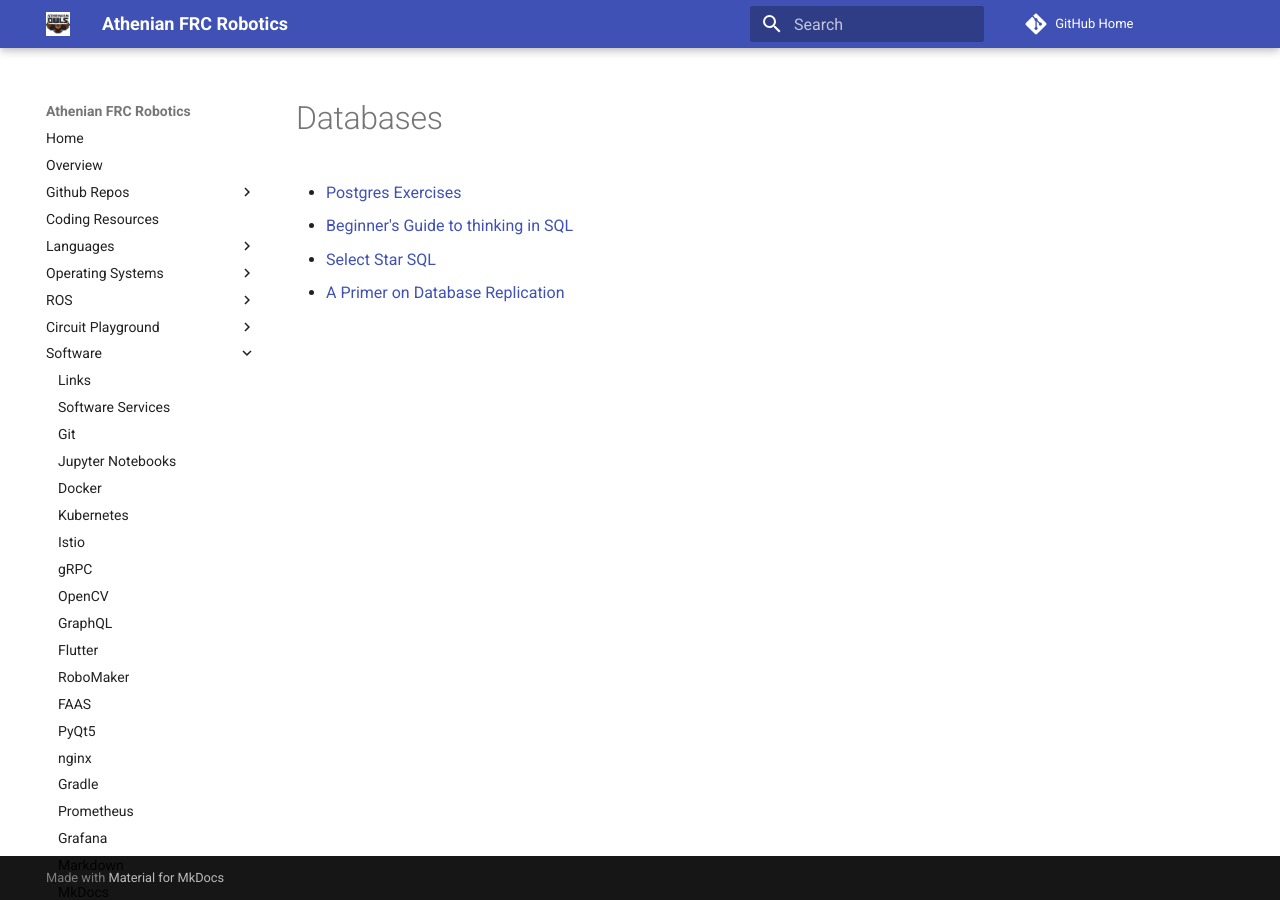
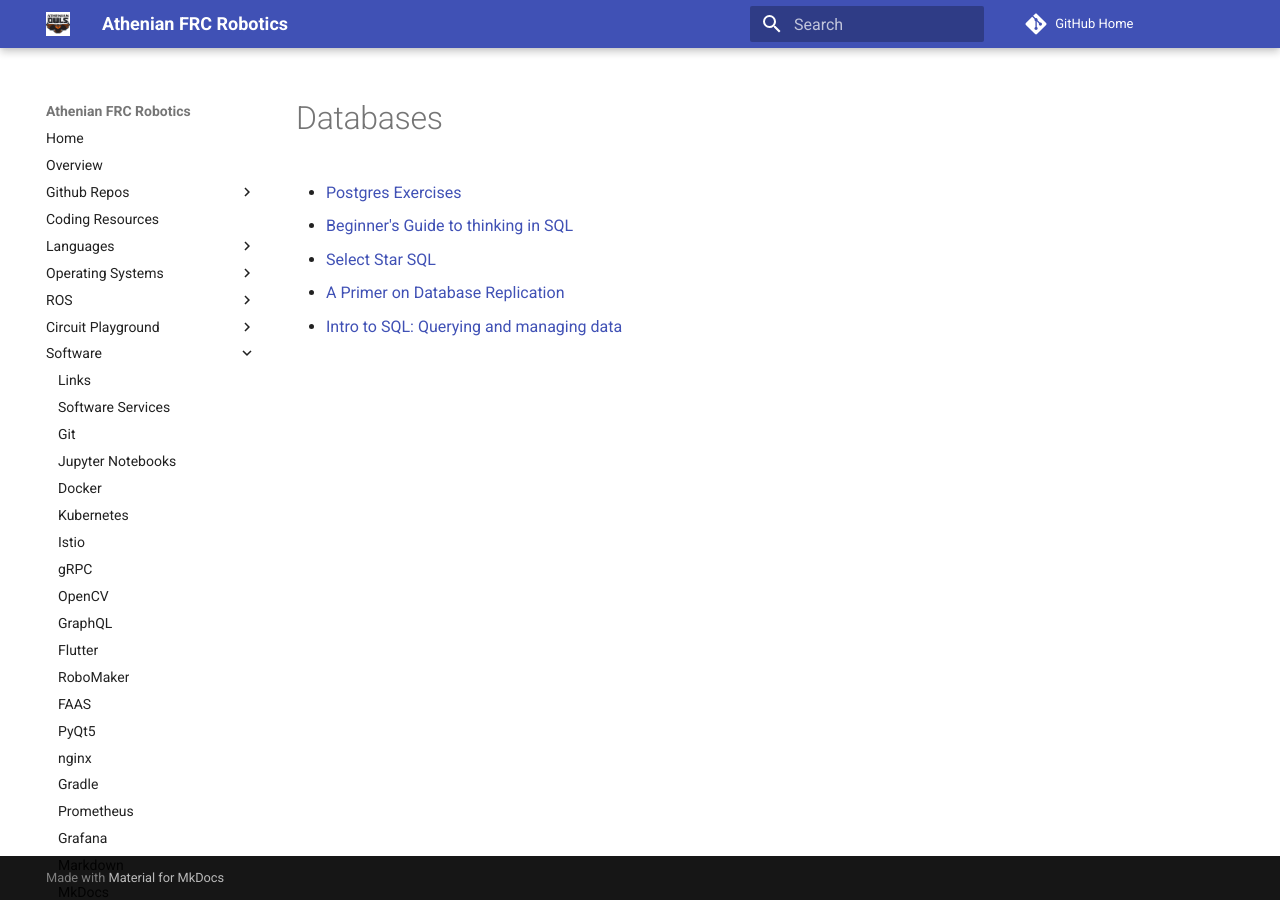
Before and after one commit to athenian-robotics/athenian-robotics-mkdocs, an MkDocs documentation site: the page built from docs/databases.md, in a window 1280 px wide. Built offline with MkDocs 1.6.1 and Material for MkDocs 9.7.7, drawn with Linux system fonts in a browser that asks for light colours; comment, search, counter and statistics services are not loaded.

Commit message:
Update docs

```diff
--- a/docs/databases.md
+++ b/docs/databases.md
@@ -4,3 +4,4 @@
 * [Beginner's Guide to thinking in SQL](https://www.sohamkamani.com/blog/2016/07/07/a-beginners-guide-to-sql/)
 * [Select Star SQL](https://selectstarsql.com)
 * [A Primer on Database Replication](https://www.brianstorti.com/replication/)
+* [Intro to SQL: Querying and managing data](https://www.khanacademy.org/computing/computer-programming/sql#concept-intro)
```
